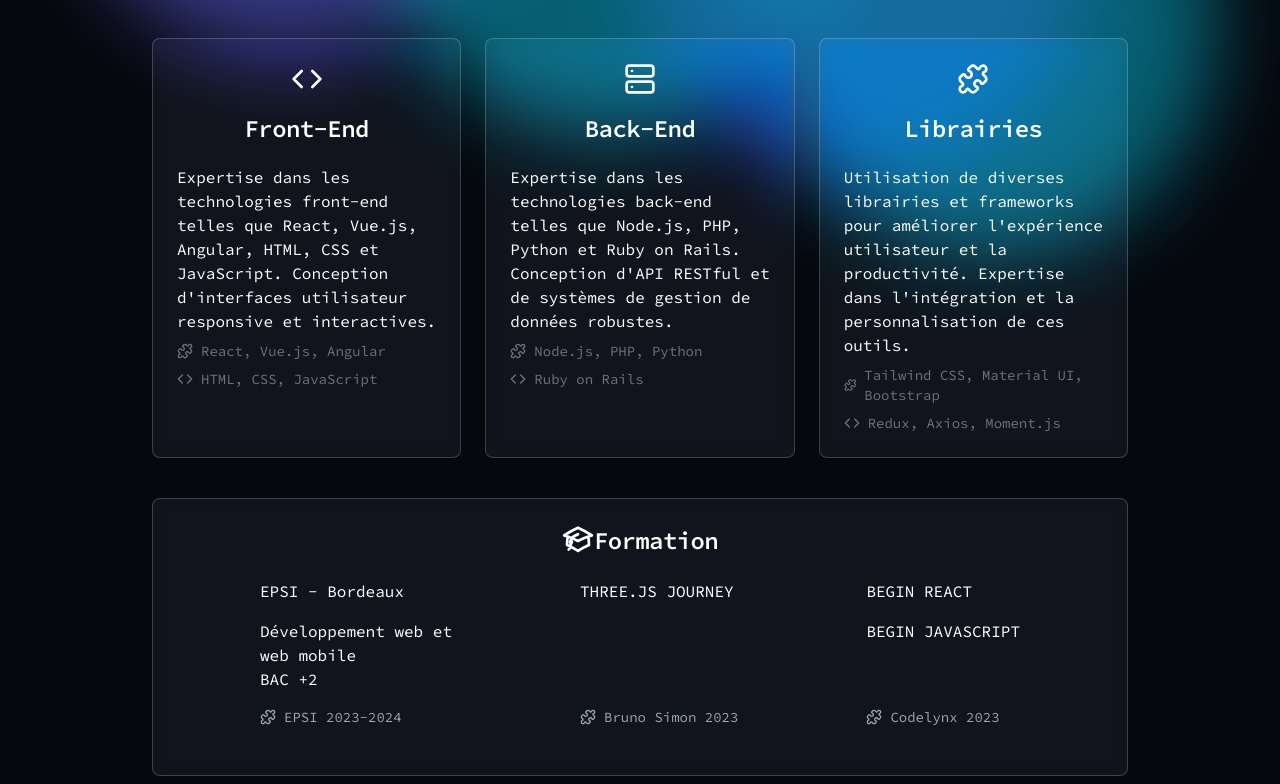
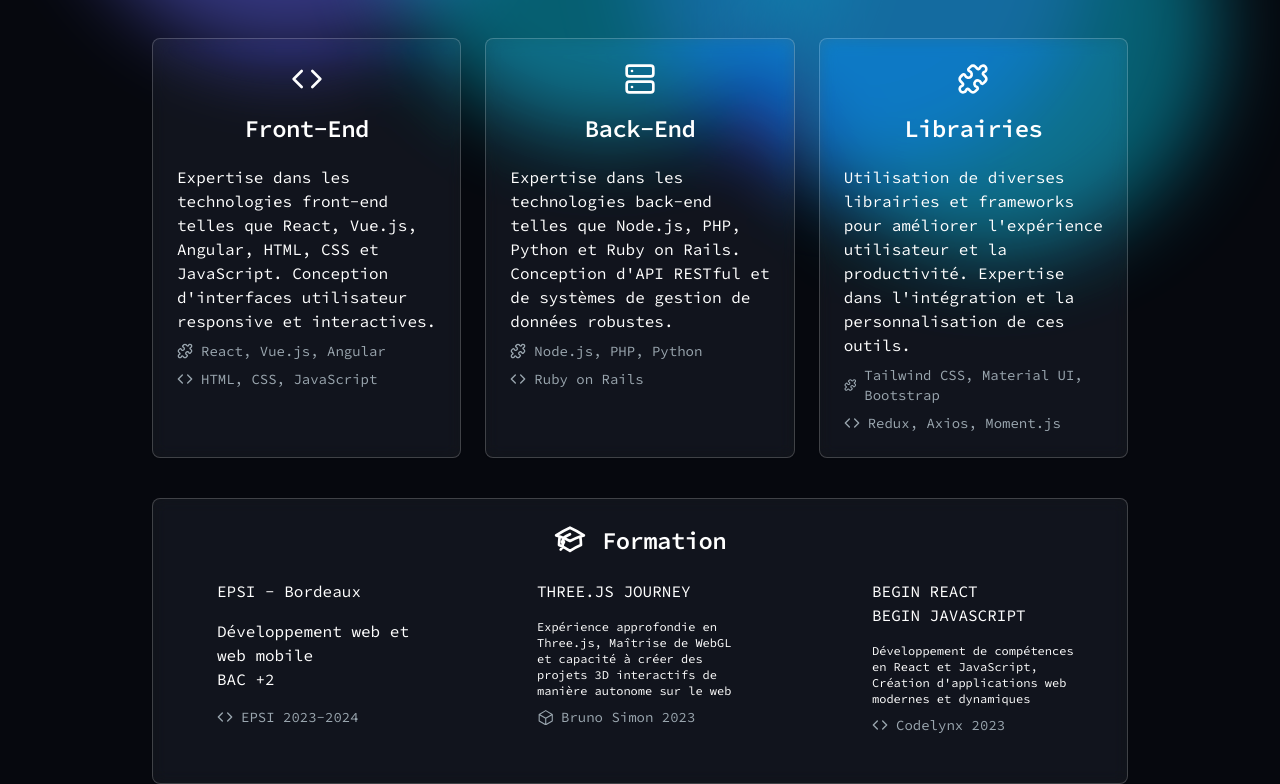
Before and after one commit to GabsBaquie/CV-Gabs, a Next.js app: page / in a window 1280 px wide. Shown: the part 446-1230 px from the top of the page. Built offline with nearby package versions, Linux system fonts and the light colour scheme.

Commit message:
chore: Update color variables in globals.css

```diff
--- a/app/globals.css
+++ b/app/globals.css
@@ -11,28 +11,6 @@
       font-display: swap;
       src: url(/fonts/SourceCodePro-VariableFont_wght.ttf) format("truetype");
     }
-    /* --background: 207 95% 8%;
-    --foreground: 253 58% 0%;
-    --muted: 253 7% 87%;
-    --muted-foreground: 207 12% 65%;
-    --popover: 253 44% 98%;
-    --popover-foreground: 253 58% 0%;
-    --card: 253 44% 97%;
-    --card-foreground: 0 0% 0%;
-    --border: 220 13% 91%;
-    --input: 220 13% 91%;
-    --primary: 253 91% 58%;
-    --primary-foreground: 253 91% 98%;
-    --secondary: 253 5% 89%;
-    --secondary-foreground: 253 5% 29%;
-    --accent: 253 12% 82%;
-    --accent-foreground: 253 12% 22%;
-    --destructive: 339.2 90.36% 51.18%;
-    --destructive-foreground: 0 0% 100%;
-    --ring: 253 91% 58%;
-    --radius: 0.5rem; */
-    @layer base {
-      :root {
     --background: 229 41% 4%;
     --foreground: 229 23% 99%;
     --muted: 229 12% 14%;
@@ -77,8 +55,6 @@
   --destructive-foreground: 0 0% 100%;
   --ring: 229 100% 62%;
 }
-  }
-}
 
 @layer base {
   * {
--- a/components/header.tsx
+++ b/components/header.tsx
@@ -46,11 +46,11 @@ export default function Component() {
               Vue.js, Angular, HTML, CSS et JavaScript. Conception
               d&apos;interfaces utilisateur responsive et interactives.
             </p>
-            <div className="flex items-center gap-2 text-sm text-gray-500 dark:text-gray-400">
+            <div className="flex items-center gap-2 text-sm text-muted-foreground">
               <PuzzleIcon className="w-4 h-4" />
               <span>React, Vue.js, Angular</span>
             </div>
-            <div className="flex items-center gap-2 text-sm text-gray-500 dark:text-gray-400">
+            <div className="flex items-center gap-2 text-sm text-muted-foreground">
               <CodeIcon className="w-4 h-4" />
               <span>HTML, CSS, JavaScript</span>
             </div>
@@ -67,11 +67,11 @@ export default function Component() {
               Python et Ruby on Rails. Conception d&apos;API RESTful et de
               systèmes de gestion de données robustes.
             </p>
-            <div className="flex items-center gap-2 text-sm text-gray-500 dark:text-gray-400">
+            <div className="flex items-center gap-2 text-sm text-muted-foreground">
               <PuzzleIcon className="w-4 h-4" />
               <span>Node.js, PHP, Python</span>
             </div>
-            <div className="flex items-center gap-2 text-sm text-gray-500 dark:text-gray-400">
+            <div className="flex items-center gap-2 text-sm text-muted-foreground">
               <CodeIcon className="w-4 h-4" />
               <span>Ruby on Rails</span>
             </div>
@@ -88,11 +88,11 @@ export default function Component() {
               l&apos;expérience utilisateur et la productivité. Expertise dans
               l&apos;intégration et la personnalisation de ces outils.
             </p>
-            <div className="flex items-center gap-2 text-sm text-gray-500 dark:text-gray-400">
+            <div className="flex items-center gap-2 text-sm text-muted-foreground">
               <PuzzleIcon className="w-4 h-4" />
               <span>Tailwind CSS, Material UI, Bootstrap</span>
             </div>
-            <div className="flex items-center gap-2 text-sm text-gray-500 dark:text-gray-400">
+            <div className="flex items-center gap-2 text-sm text-muted-foreground">
               <CodeIcon className="w-4 h-4" />
               <span>Redux, Axios, Moment.js</span>
             </div>
@@ -100,20 +100,20 @@ export default function Component() {
         </Card>
       </div>
 
-      <Card className="my-10 flex flex-col  ">
-        <CardHeader className="flex flex-row justify-center">
+      <Card className="my-10 flex flex-col items-center">
+        <CardHeader className="flex flex-row justify-center gap-6 md:gap-4 ">
           <FormationIcon />
           <CardTitle>Formation</CardTitle>
         </CardHeader>
 
-        <CardFooter className="flex flex-row justify-center items-baseline gap-20">
+        <CardFooter className="flex flex-col md:flex-row justify-center items-baseline gap-4 md:gap-20 ml-4">
           <CardContent className="max-w-60">
             <p className="pb-4">EPSI - Bordeaux</p>
             <p>Développement web et web mobile</p>
             <span>BAC +2</span>
 
             <div className="flex items-center gap-2 text-sm text-muted-foreground mt-4">
-              <PuzzleIcon className="w-4 h-4" />
+              <CodeIcon className="w-4 h-4" />
               <span>EPSI 2023-2024</span>
             </div>
           </CardContent>
@@ -121,58 +121,35 @@ export default function Component() {
           <CardContent>
             <p className="pb-4">THREE.JS JOURNEY</p>
 
-            <div className="flex items-center gap-2 text-sm text-muted-foreground mt-22">
-              <PuzzleIcon className="w-4 h-4" />
-              <span>Bruno Simon 2023</span>
+            <div className="flex flex-col gap-2 text-sm text-muted-foreground">
+              <CardDescription className="max-w-60 text-white text-xs">
+                Expérience approfondie en Three.js, Maîtrise de WebGL et
+                capacité à créer des projets 3D interactifs de manière autonome
+                sur le web
+              </CardDescription>
+
+              <div className="flex gap-2 items-center">
+                <ThreeIcon className="w-4 h-4" />
+                <span>Bruno Simon 2023</span>
+              </div>
             </div>
           </CardContent>
 
           <CardContent>
-            <p className="pb-4">BEGIN REACT</p>
-            <p>BEGIN JAVASCRIPT</p>
-            <div className="flex items-center gap-2 text-sm text-muted-foreground mt-16">
-              <PuzzleIcon className="w-4 h-4" />
-              <span>Codelynx 2023</span>
+            <p>BEGIN REACT</p>
+            <p className="pb-4">BEGIN JAVASCRIPT</p>
+            <div className="flex flex-col gap-2 text-sm text-muted-foreground">
+              <CardDescription className="max-w-60 text-white text-xs">
+                Développement de compétences en React et JavaScript, Création
+                d&apos;applications web modernes et dynamiques
+              </CardDescription>
+              <div className="flex gap-2 items-center">
+                <CodeIcon className="w-4 h-4" />
+                <span>Codelynx 2023</span>
+              </div>
             </div>
           </CardContent>
         </CardFooter>
-
-        {/* <CardHeader className="flex flex-row justify-center items-center gap-4">
-          <CardContent className="space-y-2">
-            <p>Development web et web mobile - BAC +2</p>
-            <div className="flex items-center gap-2 text-sm text-gray-500 dark:text-gray-400">
-              <PuzzleIcon className="w-4 h-4" />
-              <span>EPSI 2023-2024</span>
-            </div>
-            <div className="flex items-center gap-2 text-sm text-gray-500 dark:text-gray-400">
-              <CodeIcon className="w-4 h-4" />
-              <span>Redux, Axios, Moment.js</span>
-            </div>
-          </CardContent>
-          <CardContent className="space-y-2 align-bottom">
-            <p>THREE.JS JOURNEY</p>
-            <div className="flex items-center gap-2 text-sm text-gray-500 dark:text-gray-400">
-              <PuzzleIcon className="w-4 h-4" />
-              <span>BRUNO SIMON 2023</span>
-            </div>
-            <div className="flex items-center gap-2 text-sm text-gray-500 dark:text-gray-400">
-              <CodeIcon className="w-4 h-4" />
-              <span>Redux, Axios, Moment.js</span>
-            </div>
-          </CardContent>
-          <CardContent className="space-y-2">
-            <p>begin react</p>
-            <p>begin javascript</p>
-            <div className="flex items-center gap-2 text-sm text-gray-500 dark:text-gray-400">
-              <PuzzleIcon className="w-4 h-4" />
-              <span>Codelynx 2023</span>
-            </div>
-            <div className="flex items-center gap-2 text-sm text-gray-500 dark:text-gray-400">
-              <CodeIcon className="w-4 h-4" />
-              <span>Redux, Axios, Moment.js</span>
-            </div>
-          </CardContent>
-        </CardHeader> */}
       </Card>
     </main>
   );
@@ -245,6 +222,7 @@ function ServerIcon(props: JSX.IntrinsicAttributes & SVGProps<SVGSVGElement>) {
       width="24"
       height="24"
       viewBox="0 0 24 24"
+      className="w-8 h-8"
       fill="none"
       stroke="currentColor"
       strokeWidth="2"
@@ -257,3 +235,21 @@ function ServerIcon(props: JSX.IntrinsicAttributes & SVGProps<SVGSVGElement>) {
     </svg>
   );
 }
+
+function ThreeIcon(props: JSX.IntrinsicAttributes & SVGProps<SVGSVGElement>) {
+  return (
+    <svg
+      xmlns="http://www.w3.org/2000/svg"
+      fill="none"
+      viewBox="0 0 22 22"
+      strokeWidth={1.5}
+      stroke="currentColor"
+      className="w-4 h-4">
+      <path
+        strokeLinecap="round"
+        strokeLinejoin="round"
+        d="m21 7.5-9-5.25L3 7.5m18 0-9 5.25m9-5.25v9l-9 5.25M3 7.5l9 5.25M3 7.5v9l9 5.25m0-9v9"
+      />
+    </svg>
+  );
+}
```
Also changed, not shown: components/pages/motivation.tsx (+50 -39 lines). Lines whose indentation alone changed are shown as unchanged.
